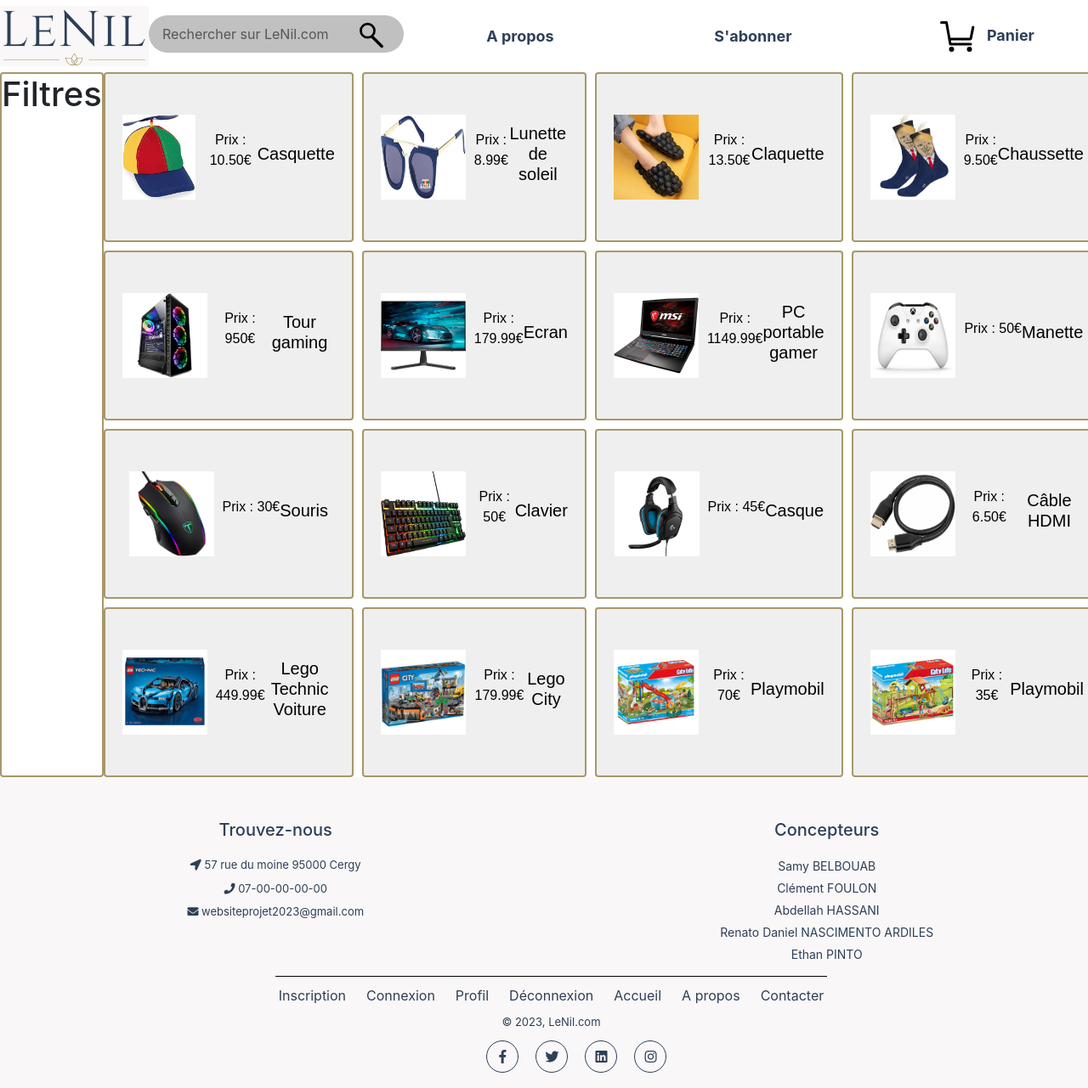
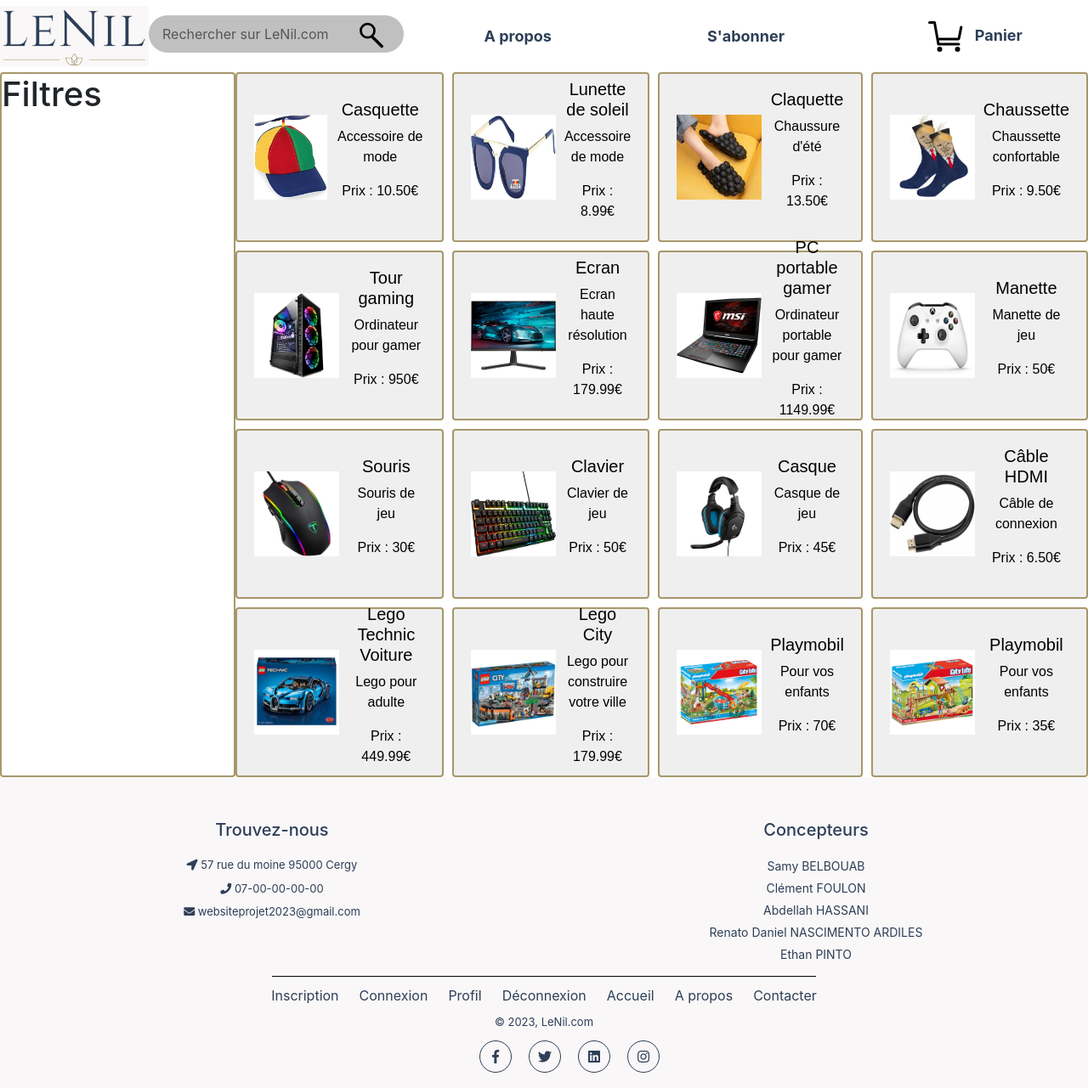
Before and after one commit to Ymasuu/LeNil, a PHP site: page /index.php in a window 1280 px wide. Shown: the whole page at 85% size. Run offline with PHP 8.4, Linux system fonts and the light colour scheme; some libraries are stand-ins or nearby versions.

Commit message:
Add files via upload

```diff
--- a/pages/Vue/index.php
+++ b/pages/Vue/index.php
@@ -19,102 +19,149 @@
 			<div class = "gauche">
 				<h1>Filtres</h1>
 			</div>
-
 			<div class = "box">
-				<button class ="article">
+				<button class="article">
 					<img src="../../img/casquette.jpg" style="width: 100px; height: 100px; margin-right: 10px;">
+					<div>
+						<h5>Casquette</h5>
+						<p>Accessoire de mode</p>
 						<p>Prix : 10.50€</p>
-					<h5>Casquette</h5>
+					</div>
 				</button>
 
-				<button class ="article">
+				<button class="article">
 					<img src="../../img/lunette_soleil.jpg" style="width: 100px; height: 100px; margin-right: 10px;">
+					<div>
+						<h5>Lunette de soleil</h5>
+						<p>Accessoire de mode</p>
 						<p>Prix : 8.99€</p>
-					<h5>Lunette de soleil</h5>
+					</div>
 				</button>
 
-				<button class ="article">
-					<img src="../../img/claquette.jpg" style="width: 100px; height: 100px; margin-right: 10px;">
+				<button class="article">
+					<img src="../../img/claquette.jpg" style="width: 100px; height: 100px; margin-right: 10px; float:left;">
+					<div>
+						<h5>Claquette</h5>
+						<p>Chaussure d'été</p>
 						<p>Prix : 13.50€</p>
-					<h5>Claquette</h5>
+					</div>
 				</button>
 
-				<button class ="article">
-					<img src="../../img/chaussette.jpg" style="width: 100px; height: 100px; margin-right: 10px;">
+				<button class="article">
+					<img src="../../img/chaussette.jpg" style="width: 100px; height: 100px; margin-right: 10px; float:left;">
+					<div>
+						<h5>Chaussette</h5>
+						<p>Chaussette confortable</p>
 						<p>Prix : 9.50€</p>
-					<h5>Chaussette</h5>
+					</div>
 				</button>
 
-				<button class ="article">
-					<img src="../../img/tour.jpg" style="width: 100px; height: 100px; margin-right: 10px;">
+				<button class="article">
+					<img src="../../img/tour.jpg" style="width: 100px; height: 100px; margin-right: 10px; float:left;">
+					<div>
+						<h5>Tour gaming</h5>
+						<p>Ordinateur pour gamer</p>
 						<p>Prix : 950€</p>
-					<h5>Tour gaming</h5>
+					</div>
 				</button>
 
-				<button class ="article">
-					<img src="../../img/ecran.jpg" style="width: 100px; height: 100px; margin-right: 10px;">
+				<button class="article">
+					<img src="../../img/ecran.jpg" style="width: 100px; height: 100px; margin-right: 10px; float:left;">
+					<div>
+						<h5>Ecran</h5>
+						<p>Ecran haute résolution</p>
 						<p>Prix : 179.99€</p>
-					<h5>Ecran</h5>
+					</div>
 				</button>
 
-				<button class ="article">
-					<img src="../../img/ordi_portable.jpg" style="width: 100px; height: 100px; margin-right: 10px;">
+				<button class="article">
+					<img src="../../img/ordi_portable.jpg" style="width: 100px; height: 100px; margin-right: 10px; float:left;">
+					<div>
+						<h5>PC portable gamer</h5>
+						<p>Ordinateur portable pour gamer</p>
 						<p>Prix : 1149.99€</p>
-					<h5>PC portable gamer</h5>
+					</div>
 				</button>
 
-				<button class ="article">
-					<img src="../../img/manette.jpg" style="width: 100px; height: 100px; margin-right: 10px;">
+				<button class="article">
+					<img src="../../img/manette.jpg" style="width: 100px; height: 100px; margin-right: 10px; float:left;">
+					<div>
+						<h5>Manette</h5>
+						<p>Manette de jeu</p>
 						<p>Prix : 50€</p>
-					<h5>Manette</h5>
+					</div>
 				</button>
 
-				<button class ="article">
-					<img src="../../img/souris.jpg" style="width: 100px; height: 100px; margin-right: 10px;">
+				<button class="article">
+					<img src="../../img/souris.jpg" style="width: 100px; height: 100px; margin-right: 10px; float:left;">
+					<div>
+						<h5>Souris</h5>
+						<p>Souris de jeu</p>
 						<p>Prix : 30€</p>
-					<h5>Souris</h5>
+					</div>
 				</button>
 
-				<button class ="article">
-					<img src="../../img/clavier.jpg" style="width: 100px; height: 100px; margin-right: 10px;">
+				<button class="article">
+					<img src="../../img/clavier.jpg" style="width: 100px; height: 100px; margin-right: 10px; float:left;">
+					<div>
+						<h5>Clavier</h5>
+						<p>Clavier de jeu</p>
 						<p>Prix : 50€</p>
-					<h5>Clavier</h5>
+					</div>
 				</button>
 
-				<button class ="article">
-					<img src="../../img/casque.png" style="width: 100px; height: 100px; margin-right: 10px;">
+				<button class="article">
+					<img src="../../img/casque.png" style="width: 100px; height: 100px; margin-right: 10px; float:left;">
+					<div>
+						<h5>Casque</h5>
+						<p>Casque de jeu</p>
 						<p>Prix : 45€</p>
-					<h5>Casque</h5>
+					</div>
 				</button>
 
-				<button class ="article">
-					<img src="../../img/hdmi.jpg" style="width: 100px; height: 100px; margin-right: 10px;">
+				<button class="article">
+					<img src="../../img/hdmi.jpg" style="width: 100px; height: 100px; margin-right: 10px; float:left;">
+					<div>
+						<h5>Câble HDMI</h5>
+						<p>Câble de connexion</p>
 						<p>Prix : 6.50€</p>
-					<h5>Câble HDMI</h5>
+					</div>
 				</button>
 
-				<button class ="article">
-					<img src="../../img/lego_voiture.jpg" style="width: 100px; height: 100px; margin-right: 10px;">
+				<button class="article">
+					<img src="../../img/lego_voiture.jpg" style="width: 100px; height: 100px; margin-right: 10px; float:left;">
+					<div>
+						<h5>Lego Technic Voiture</h5>
+						<p>Lego pour adulte</p>
 						<p>Prix : 449.99€</p>
-					<h5>Lego Technic Voiture</h5>
+					</div>
 				</button>
 
-				<button class ="article">
-					<img src="../../img/lego2.jpg" style="width: 100px; height: 100px; margin-right: 10px;">
+				<button class="article">
+					<img src="../../img/lego2.jpg" style="width: 100px; height: 100px; margin-right: 10px; float:left;">
+					<div>
+						<h5>Lego City</h5>
+						<p>Lego pour construire votre ville</p>
 						<p>Prix : 179.99€</p>
-					<h5>Lego City</h5>
+					</div>
 				</button>
 
-				<button class ="article">
-					<img src="../../img/playmobil.jpg" style="width: 100px; height: 100px; margin-right: 10px;">
+				<button class="article">
+					<img src="../../img/playmobil.jpg" style="width: 100px; height: 100px; margin-right: 10px; float:left;">
+					<div>
+						<h5>Playmobil</h5>
+						<p>Pour vos enfants</p>
 						<p>Prix : 70€</p>
-					<h5>Playmobil</h5>
+					</div>
 				</button>
 
-				<button class ="article">
-					<img src="../../img/playmobil2.jpeg" style="width: 100px; height: 100px; margin-right: 10px;">
+				<button class="article">
+					<img src="../../img/playmobil2.jpeg" style="width: 100px; height: 100px; margin-right: 10px; float:left;">
+					<div>
+						<h5>Playmobil</h5>
+						<p>Pour vos enfants</p>
 						<p>Prix : 35€</p>
-					<h5>Playmobil</h5>
+					</div>
 				</button>
 
 				<?php
```
Lines whose indentation alone changed are shown as unchanged.
